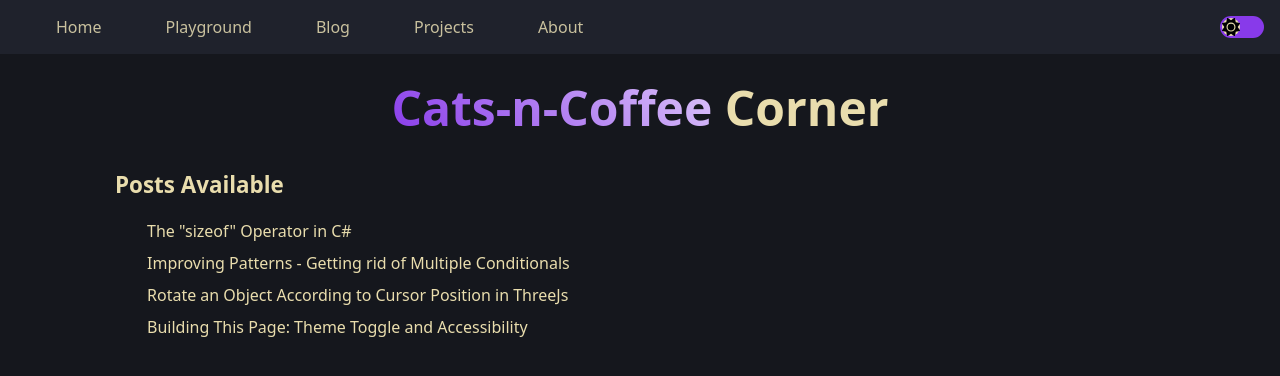
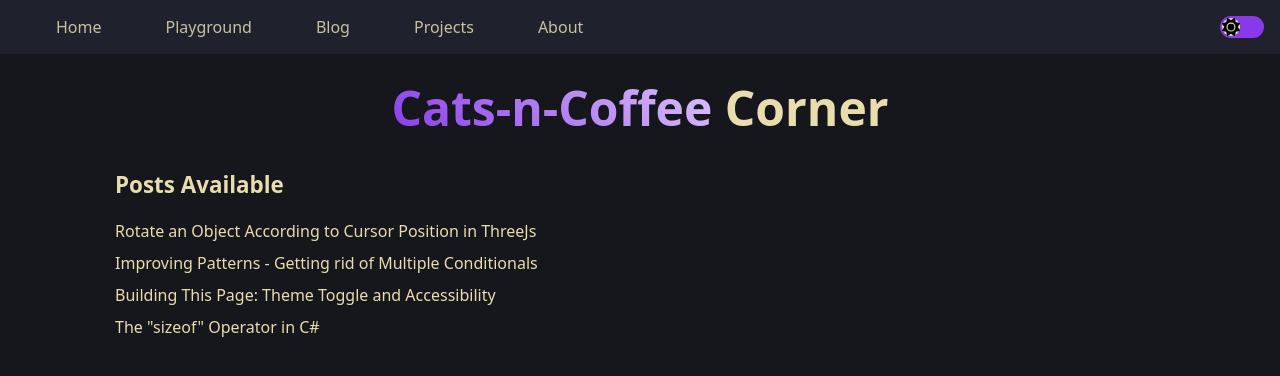
Before and after one commit to Cats-n-coffee/cats-n-coffee-corner, an Astro site: page /blog in a window 1280 px wide. Built offline with nearby package versions, Linux system fonts and the light colour scheme; Astro itself is replaced by a stand-in of ours.

Commit message:
posts sorted by latest

```diff
--- a/src/pages/blog.astro
+++ b/src/pages/blog.astro
@@ -3,6 +3,7 @@ import { getCollection } from 'astro:content';
 import Layout from '../layouts/Layout.astro';
 
 const allPosts = await getCollection('posts');
+const sortedPosts = allPosts.sort((a, b) => b.data.pubDate.getTime() - a.data.pubDate.getTime())
 ---
 
 <Layout title="Cats-n-Coffee Corner">
@@ -10,12 +11,22 @@ const allPosts = await getCollection('posts');
 		<h1><span class="text-gradient">Cats-n-Coffee</span> Corner</h1>
         <h2 class="basic-heading-two">Posts Available</h2>
         <ul class="basic-list">
-            {allPosts.map((post) => <li><a href={`/posts/${post.slug}`}>{post.data.title}</a></li>)}
+            {sortedPosts.map((post) => <li><a href={`/posts/${post.slug}`}>{post.data.title}</a></li>)}
         </ul>
 	</div>
 </Layout>
 
 <style>
+ul {
+    padding-left: 0;
+    margin-left: 0;
+
+    li {
+        margin-left: 0;
+        line-height: 2em;
+    }
+}
+
 @media screen and (min-width: 1050px) {
     .main-content {
         max-width: 1050px;
--- a/src/pages/index.astro
+++ b/src/pages/index.astro
@@ -7,8 +7,8 @@ import '../styles/global.css';
 
 const allPosts = await getCollection('posts');
 const sortedPosts = allPosts
-  .sort((a, b) => a.data.pubDate.getTime() - b.data.pubDate.getTime())
-  .slice(-5);
+  .sort((a, b) => b.data.pubDate.getTime() - a.data.pubDate.getTime())
+  .slice(0, 5);
 ---
 
 <Layout title="Cats n Coffee Corner">
```
